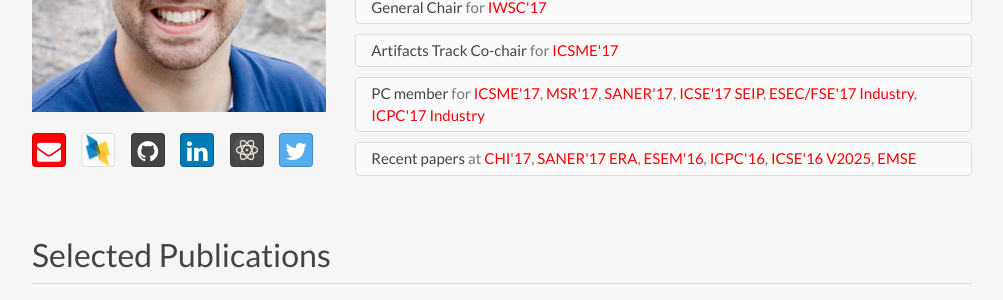
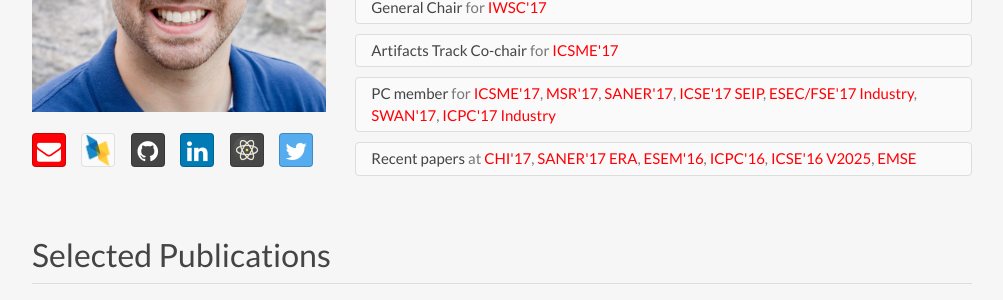
Before and after one commit to nkraft/nkraft.github.io, a Jekyll site: the page built from index.html, in a window 1280 px wide and 900 px high. Shown: the part 273-573 px from the top of the window, without its empty margins (138-1141 px from the left). Built offline with Jekyll 4.4.1, drawn with Linux system fonts in a browser that asks for light colours; nearby versions of some CDN libraries.

Commit message:
Update header.html

```diff
--- a/_includes/header.html
+++ b/_includes/header.html
@@ -80,6 +80,7 @@
                                         <a href="http://saner.aau.at/">SANER'17</a>,
                                         <a href="http://icse2017.gatech.edu/?q=seip">ICSE'17 SEIP</a>,
                                         <a href="http://esec-fse17.uni-paderborn.de/call_industrial.php">ESEC/FSE'17 Industry</a>,
+                                        <a href="http://softwareanalytics.ca/swan17/Home.html">SWAN'17</a>,
                                         <a href="http://icpc2017.unibas.it/call.html#IndustryTrack">ICPC'17 Industry</a>
                                     </span>
                                 </li>
```
